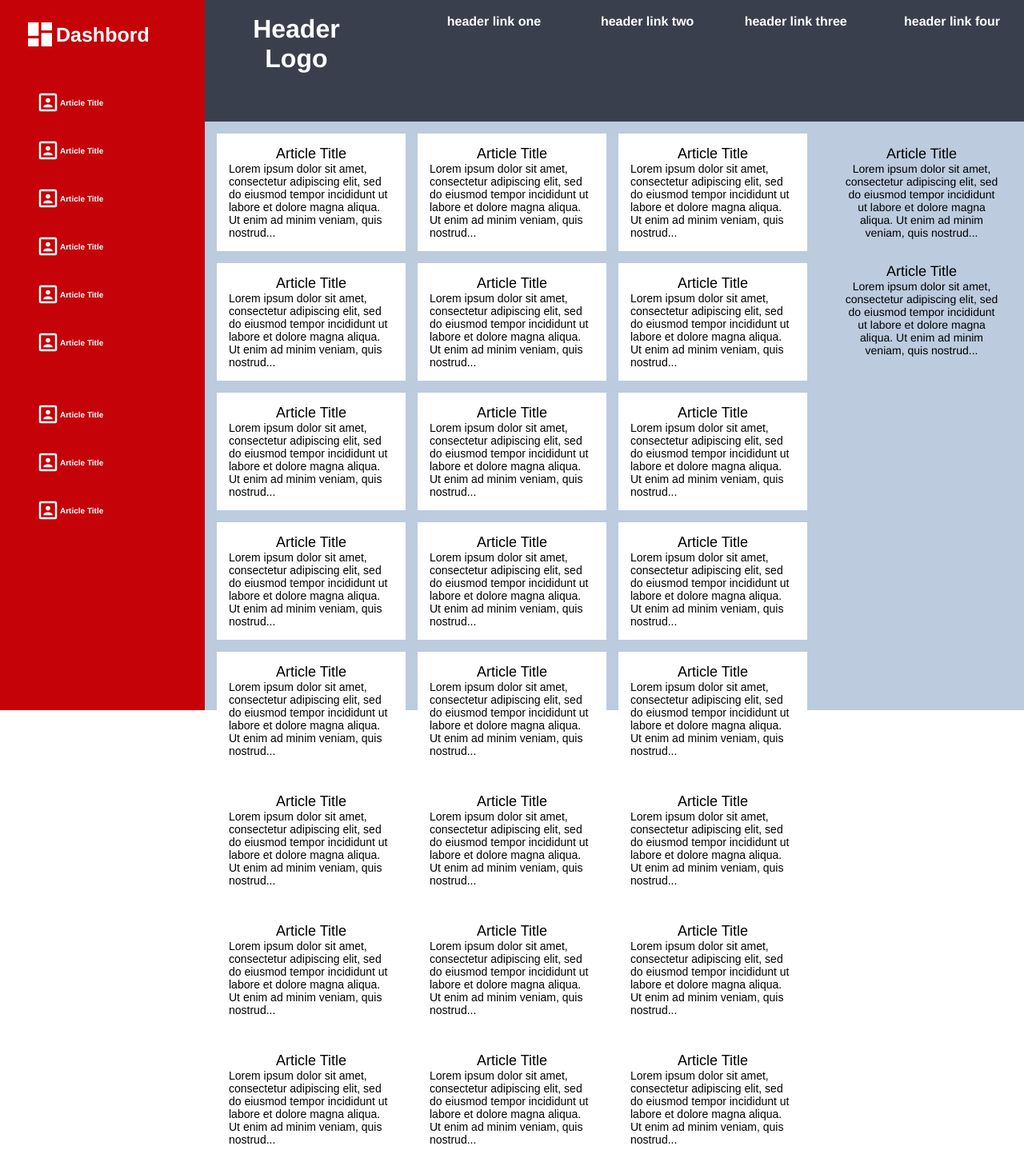
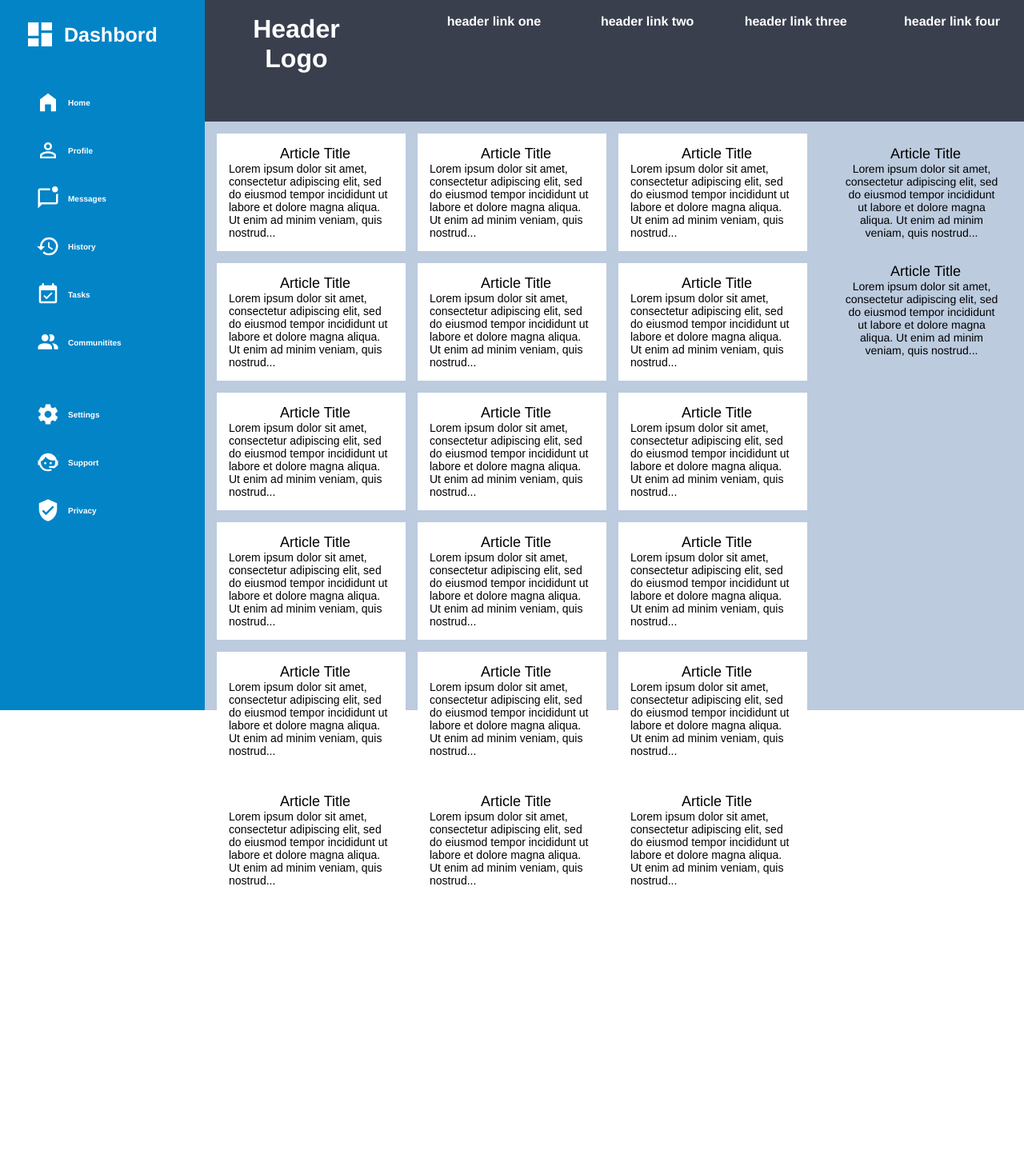
Before and after one commit to EliteCoder75/dashbord_project, a plain HTML site: page index.html in a window 1280 px wide. Shown: the part 12-1460 px from the top of the page at 80% size. After the commit the page ends 1136 px from the top, so only its background shows below. Drawn offline with Linux system fonts and the light colour scheme.

Commit message:
modify logos and names in the sidebar

```diff
--- a/index.html
+++ b/index.html
@@ -23,49 +23,48 @@
       </div>
 
       <div class="sidebar">
-
         <div class="Dashbord-logo">
             <img class="logo" src="icons/view-dashboard.svg" alt="Kiwi standing on oval">
             <p class="Dashbord-title">Dashbord</p>
         </div>
         <div class="sidebar-flex1">
           <div class="left-side">
-            <img class="under-logo" src="icons/account-box-outline.svg" alt="Kiwi standing on oval">
-            <p class="title">Article Title</p>
+            <img class="under-logo" src="icons/home-variant.svg" alt="Kiwi standing on oval">
+            <p class="title">Home</p>
           </div>
           <div class="left-side">
-            <img class="under-logo" src="icons/account-box-outline.svg" alt="Kiwi standing on oval">
-            <p class="title">Article Title</p>
+            <img class="under-logo" src="icons/account-outline.svg" alt="Kiwi standing on oval">
+            <p class="title">Profile</p>
           </div>
           <div class="left-side">
-            <img class="under-logo" src="icons/account-box-outline.svg" alt="Kiwi standing on oval">
-            <p class="title">Article Title</p>
+            <img class="under-logo" src="icons/message-badge-outline.svg" alt="Kiwi standing on oval">
+            <p class="title">Messages</p>
           </div>
           <div class="left-side">
-            <img class="under-logo" src="icons/account-box-outline.svg" alt="Kiwi standing on oval">
-            <p class="title">Article Title</p>
+            <img class="under-logo" src="icons/history.svg" alt="Kiwi standing on oval">
+            <p class="title">History</p>
           </div>
           <div class="left-side">
-            <img class="under-logo" src="icons/account-box-outline.svg" alt="Kiwi standing on oval">
-            <p class="title">Article Title</p>
+            <img class="under-logo" src="icons/calendar-check.svg" alt="Kiwi standing on oval">
+            <p class="title">Tasks</p>
           </div>
           <div class="left-side">
-            <img class="under-logo" src="icons/account-box-outline.svg" alt="Kiwi standing on oval">
-            <p class="title">Article Title</p>
+            <img class="under-logo" src="icons/account-multiple.svg" alt="Kiwi standing on oval">
+            <p class="title">Communitites</p>
           </div>
         </div>
         <div class="sidebar-flex2">
           <div class="left-side">
-            <img class="under-logo" src="icons/account-box-outline.svg" alt="Kiwi standing on oval">
-            <p class="title">Article Title</p>
+            <img class="under-logo" src="icons/cog.svg" alt="Kiwi standing on oval">
+            <p class="title">Settings</p>
           </div>
           <div class="left-side">
-            <img class="under-logo" src="icons/account-box-outline.svg" alt="Kiwi standing on oval">
-            <p class="title">Article Title</p>
+            <img class="under-logo" src="icons/face-agent.svg" alt="Kiwi standing on oval">
+            <p class="title">Support</p>
           </div>
           <div class="left-side">
-            <img class="under-logo" src="icons/account-box-outline.svg" alt="Kiwi standing on oval">
-            <p class="title">Article Title</p>
+            <img class="under-logo" src="icons/shield-check.svg" alt="Kiwi standing on oval">
+            <p class="title">Privacy</p>
           </div>
         </div>
       </div>
@@ -144,30 +143,7 @@
           <p class="title">Article Title</p>
           <p>Lorem ipsum dolor sit amet, consectetur adipiscing elit, sed do eiusmod tempor incididunt ut labore et dolore magna aliqua. Ut enim ad minim veniam, quis nostrud...</p>
         </div>
-        <div class="card">
-          <p class="title">Article Title</p>
-          <p>Lorem ipsum dolor sit amet, consectetur adipiscing elit, sed do eiusmod tempor incididunt ut labore et dolore magna aliqua. Ut enim ad minim veniam, quis nostrud...</p>
-        </div>
-        <div class="card">
-          <p class="title">Article Title</p>
-          <p>Lorem ipsum dolor sit amet, consectetur adipiscing elit, sed do eiusmod tempor incididunt ut labore et dolore magna aliqua. Ut enim ad minim veniam, quis nostrud...</p>
-        </div>
-        <div class="card">
-          <p class="title">Article Title</p>
-          <p>Lorem ipsum dolor sit amet, consectetur adipiscing elit, sed do eiusmod tempor incididunt ut labore et dolore magna aliqua. Ut enim ad minim veniam, quis nostrud...</p>
-        </div>
-        <div class="card">
-          <p class="title">Article Title</p>
-          <p>Lorem ipsum dolor sit amet, consectetur adipiscing elit, sed do eiusmod tempor incididunt ut labore et dolore magna aliqua. Ut enim ad minim veniam, quis nostrud...</p>
-        </div>
-        <div class="card">
-          <p class="title">Article Title</p>
-          <p>Lorem ipsum dolor sit amet, consectetur adipiscing elit, sed do eiusmod tempor incididunt ut labore et dolore magna aliqua. Ut enim ad minim veniam, quis nostrud...</p>
-        </div>
-        <div class="card">
-          <p class="title">Article Title</p>
-          <p>Lorem ipsum dolor sit amet, consectetur adipiscing elit, sed do eiusmod tempor incididunt ut labore et dolore magna aliqua. Ut enim ad minim veniam, quis nostrud...</p>
-        </div>
+
       </div>
 
 
--- a/style.css
+++ b/style.css
@@ -53,7 +53,7 @@
   }
 
   .sidebar {
-    background-color: #C50208;
+    background-color: #0284c7;
     grid-row: 1 / 4;
     grid-column: 1 / 2;
   }
@@ -114,8 +114,13 @@
   }
 
   .title {
+    padding-left: 10px;
     font-size: 10px;
     text-align: center;
+  }
+
+  .Dashbord-title {
+    padding-left: 10px;
   }
 
   img {
```
Also changed, not shown: icons/account-multiple.svg (added), icons/account-outline.svg (added), icons/calendar-check.svg (added), icons/cog.svg (added), icons/face-agent.svg (added), icons/history.svg (added), icons/home-variant.svg (added), icons/message-badge-outline.svg (added), icons/shield-check.svg (added).
